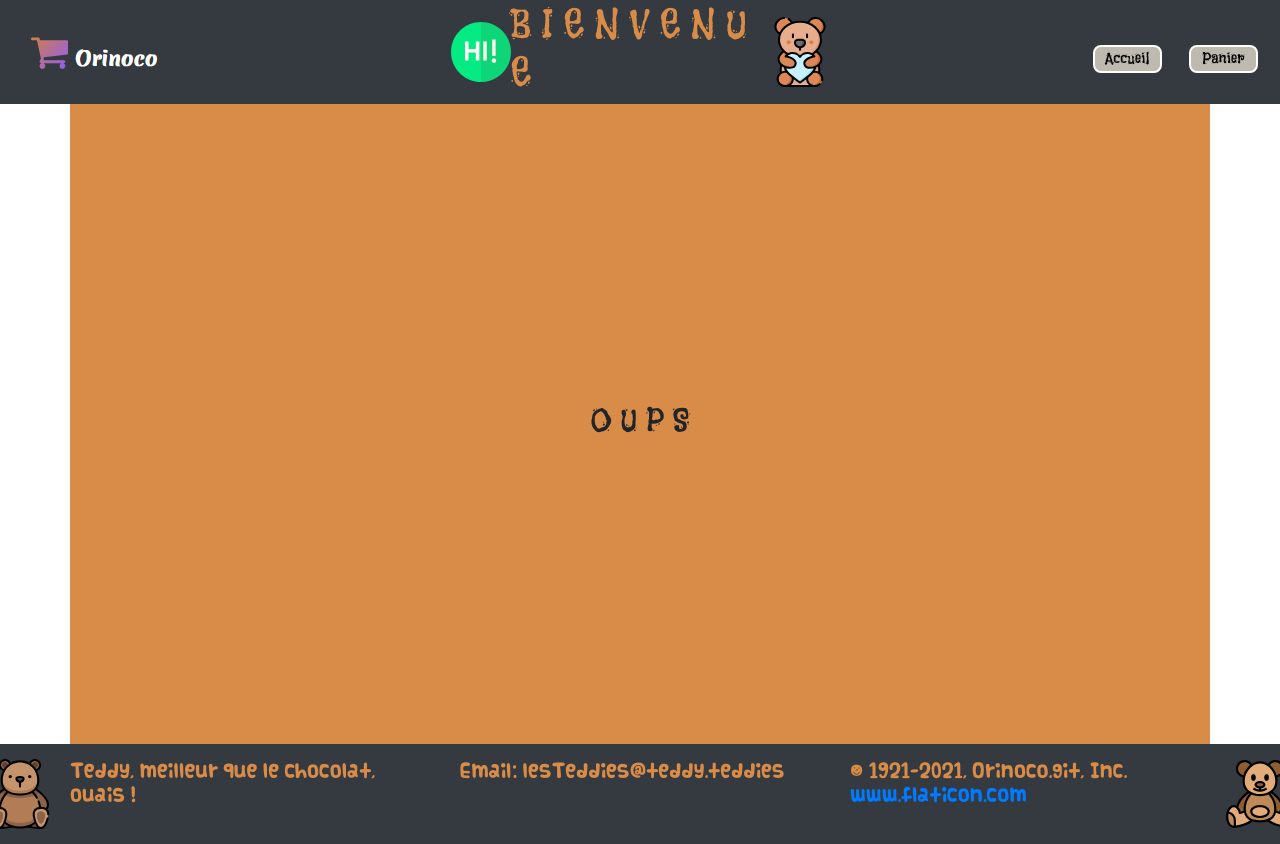
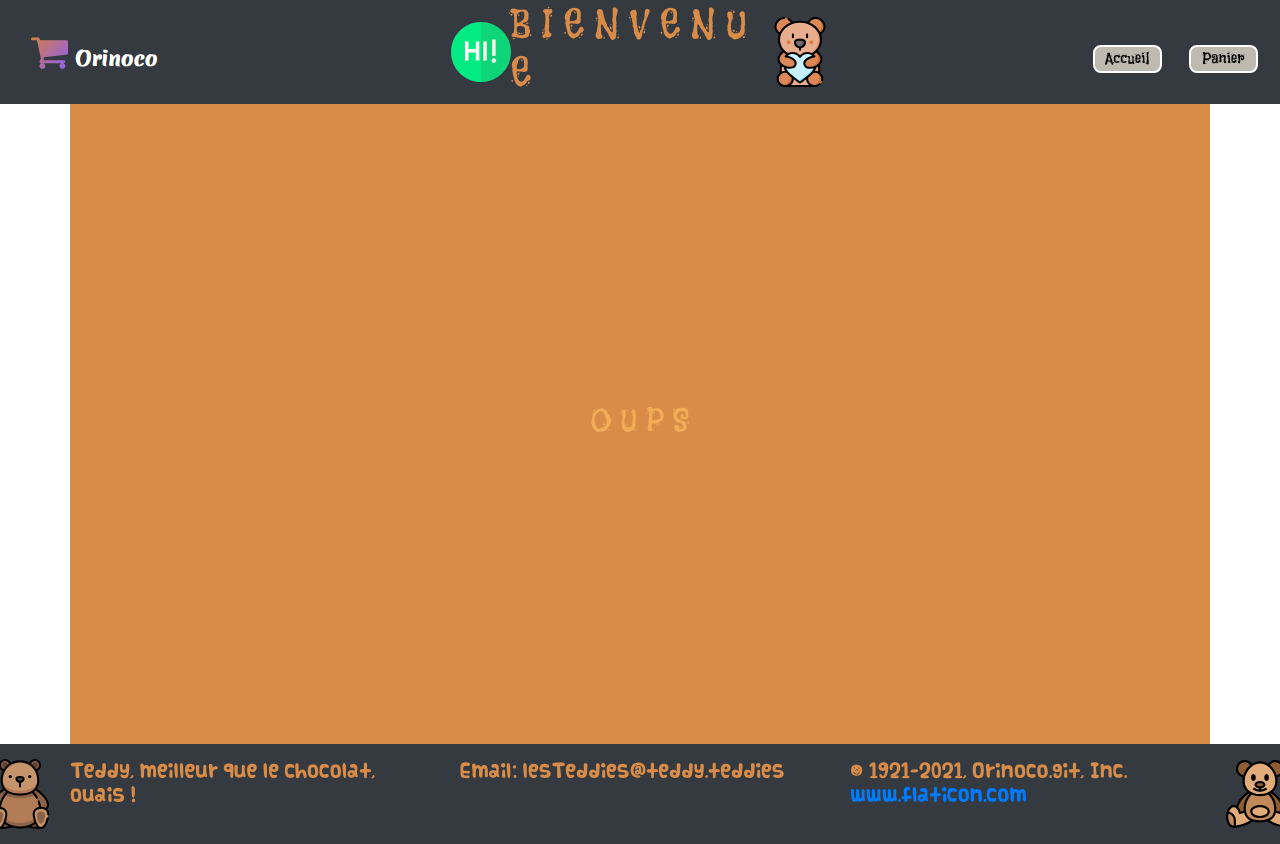
Before and after one commit to JorisMLN/JorisMonleon_5_10032021, a website: page index.html in a window 1280 px wide. Drawn offline with nearby package versions, Linux system fonts and the light colour scheme; no server answers.

Commit message:
" O U P S "

```diff
--- a/index.html
+++ b/index.html
@@ -40,9 +40,7 @@
     <!-- Main -->
     <section class="container">
         <article class="blockTeddyList" id="teddyList">
-            <div>
                 <h2>O U P S</h2>
-            </div>
         </article>
     </section>
 
--- a/sass/_main.scss
+++ b/sass/_main.scss
@@ -107,6 +107,10 @@ body{
         // flex-direction: column;
         height: 98%;
         width: 100%;
+        h2{
+            color: $tertiaire;
+            animation-delay: 1000ms;
+        }
         .row{
             @include flexAroundCenter;
             border-radius: 4px;
```
Also changed, not shown: styles.css, 1 other file.
